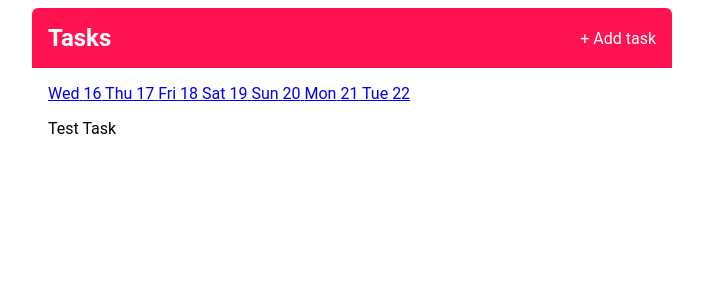
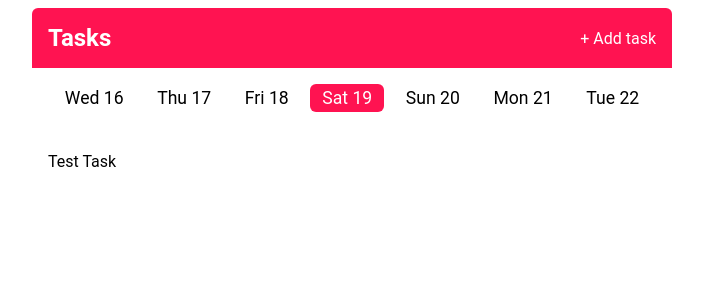
Before and after one commit to xXfokumeXx/DoDaily, a Flask app: page / in a window 1280 px wide. Shown: the top 300 px of the page, without its empty margins (288-991 px from the left). Run offline with Flask 3, Linux system fonts and the light colour scheme.

Commit message:
added styles of a navigation section

```diff
--- a/static/css/styles.css
+++ b/static/css/styles.css
@@ -66,3 +66,30 @@ body {
   padding: 0.5rem 2.5rem;
   align-self: flex-end;
 }
+
+.dates {
+  display: flex;
+  justify-content: space-around;
+  color: #000;
+  font-size: 1.1rem;
+  margin-bottom: 2.5rem;
+}
+
+.dates__link {
+  color: inherit;
+  text-decoration: none;
+  outline: none;
+  transition: color 0.2s ease-in-out;
+
+  padding: 0.25rem 0.75rem;
+  border-radius: 6px;
+}
+
+.dates__link:hover {
+  background: #f9dba0;
+}
+
+.dates__link--current {
+  background: #FF1351;
+  color: #fff;
+}
--- a/templates/index.html
+++ b/templates/index.html
@@ -3,7 +3,8 @@
 {% block main_content %}
 <section class="dates">
   {% for date in date_range(selected_date) %}
-  <a class="dates__link" href="{{ url_for('index', date=date) }}">
+  <a class="dates__link {{ 'dates__link--current' if loop.index0 == 3 else ''}}"
+    href="{{ url_for('index', date=date) }}">
     <time class="date" datetime="{{ date }}">
       <span>{{ date.strftime("%a") }}</span>
       <span>{{ date.strftime("%d") }}</span>
```
